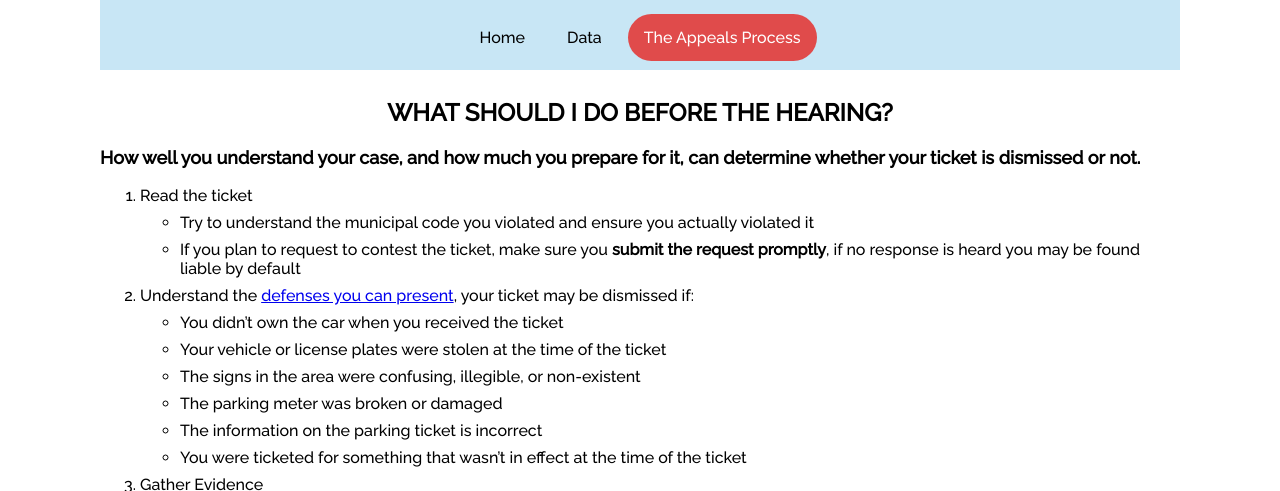
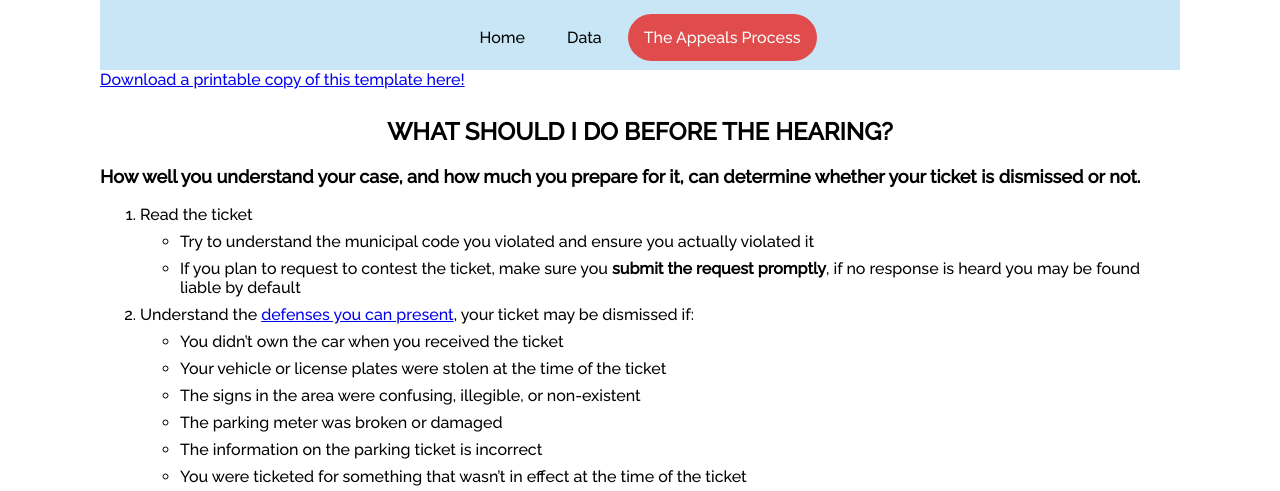
Before and after one commit to cdharma3/tech-com-final, a plain HTML site: page template.html in a window 1280 px wide. Shown: the part 173-664 px from the top of the page. Drawn offline with Linux system fonts and the light colour scheme.

Commit message:
Adding template download link

```diff
--- a/css/style.css
+++ b/css/style.css
@@ -74,8 +74,6 @@ ul {
 li {
     margin-bottom: 8px;
 }
-
-/* Did you know subtitle box */
 
 /* Hoverable */
 .hoverable:hover {
--- a/template.html
+++ b/template.html
@@ -44,6 +44,8 @@
             </ul>
         </nav>
     </header>
+
+    <a class="template" href="AppealTemplateWard15.pdf" target="_blank">Download a printable copy of this template here!</a>
 
     <div id="Before">
         <h2>What should I do before the hearing?</h2>
```
